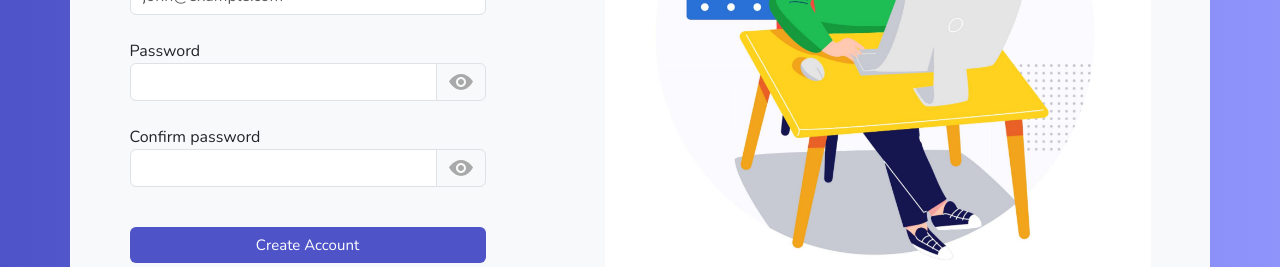
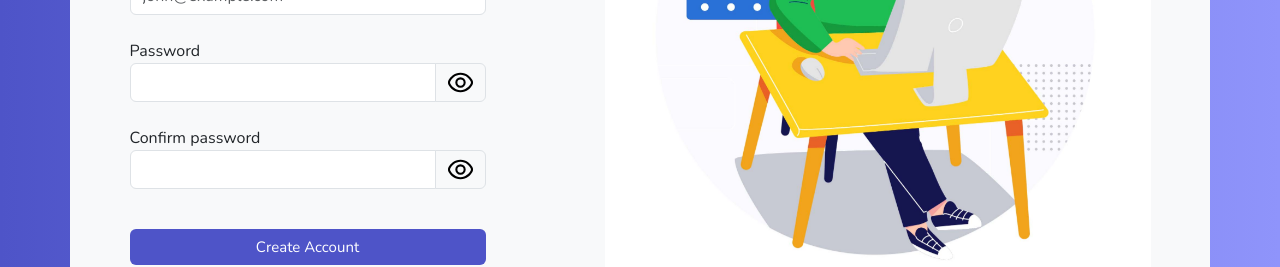
Before and after one commit to abubakrmo/ez-chat, a website built with webpack: page dist/signup.html in a window 1280 px wide. Shown: the part 292-559 px from the top of the page. Built offline with nearby package versions, Linux system fonts and the light colour scheme; some packages are replaced by stand-ins of ours.

Commit message:
password visibility images styled

```diff
--- a/dist/signup.html
+++ b/dist/signup.html
@@ -62,14 +62,14 @@
                     <div class="input-group mb-3">
                         <input type="password" name="userpassword" class="form-control pwd">
                         <span class="input-group-text" id="">
-                            <img src="/images/hide password.svg" class="passwordVisibility">
+                            <img src="/images/eye.svg" class="passwordVisibility" style="height: 25px; width: 25px;">
                         </span>
                     </div>
                     <label for="code" class="mt-2">Confirm password</label>
                     <div class="input-group mb-3">
                         <input type="password" name="confirmpassword" class="form-control confirmpwd">
                         <span class="input-group-text" id="">
-                            <img src="/images/hide password.svg" class="passwordVisibility">
+                            <img src="/images/eye.svg" class="passwordVisibility" style="height: 25px; width: 25px;">
                         </span>
                     </div>
                     <button class="btn w-100 mt-4 text-white btn" style="background-color: #4e54c8; font-size: 15px;">
```
